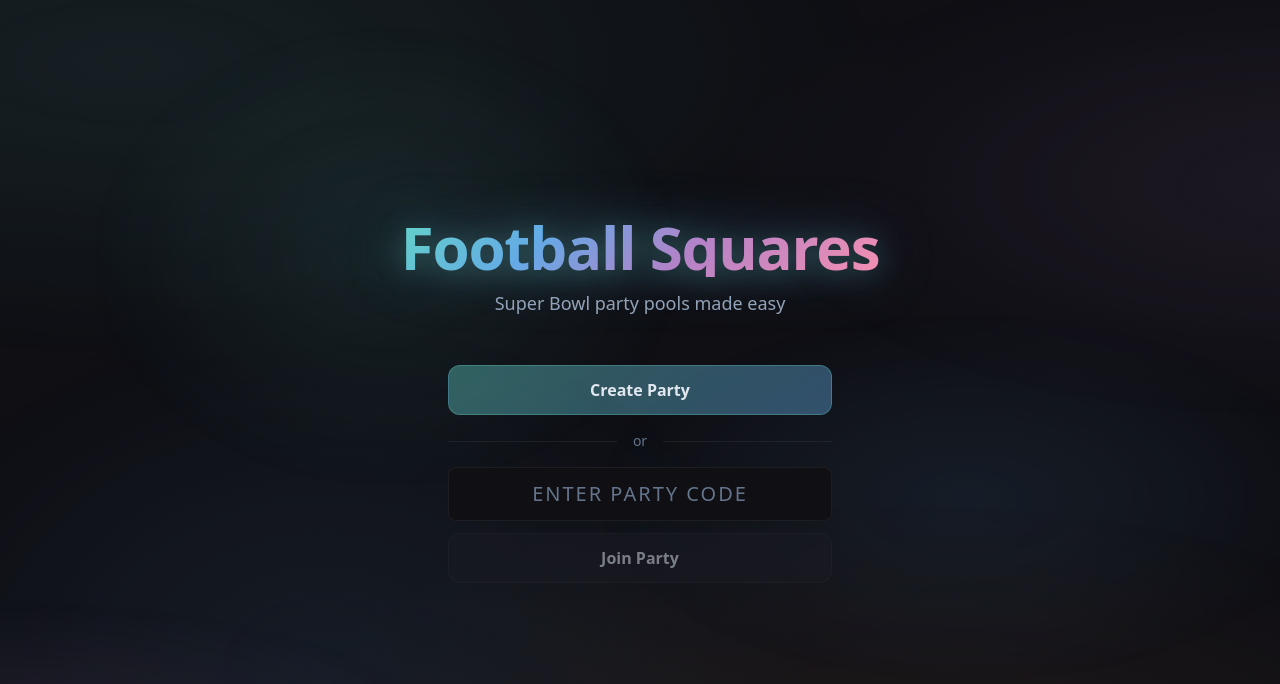
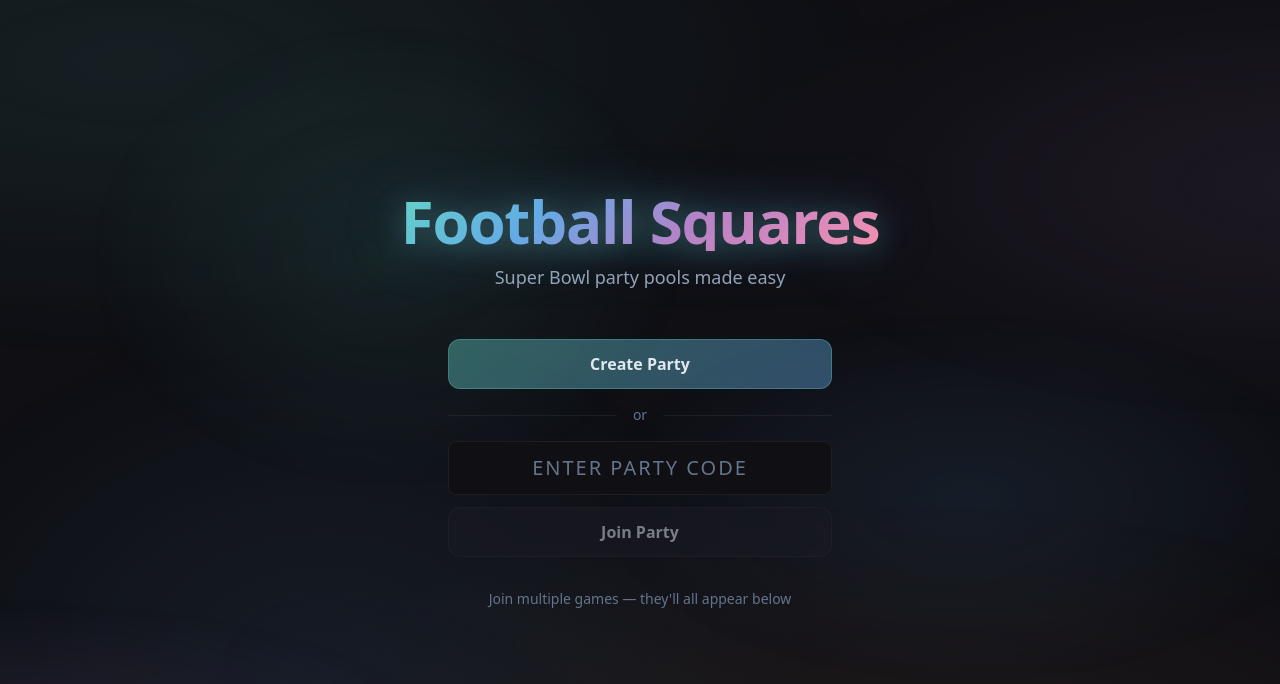
Before and after one commit to nkrebs13/Squares, a SvelteKit app: page / in a window 1280 px wide. Shown: the top 684 px of the page. Built offline with nearby package versions, Linux system fonts and the light colour scheme.

Commit message:
Add hint text on landing page about multiple games
Adds subtle informational text between the join form and recent parties
section to inform users they can join multiple games and access them
from this page.

https://claude.ai/code/session_013gpuCytBFqwFHWikNVpmJA

```diff
--- a/src/routes/+page.svelte
+++ b/src/routes/+page.svelte
@@ -50,5 +50,9 @@
 		</form>
 	</div>
 
+	<p class="text-sm text-center mt-8" style="color: var(--text-muted)">
+		Join multiple games — they'll all appear below
+	</p>
+
 	<RecentParties />
 </div>
```
